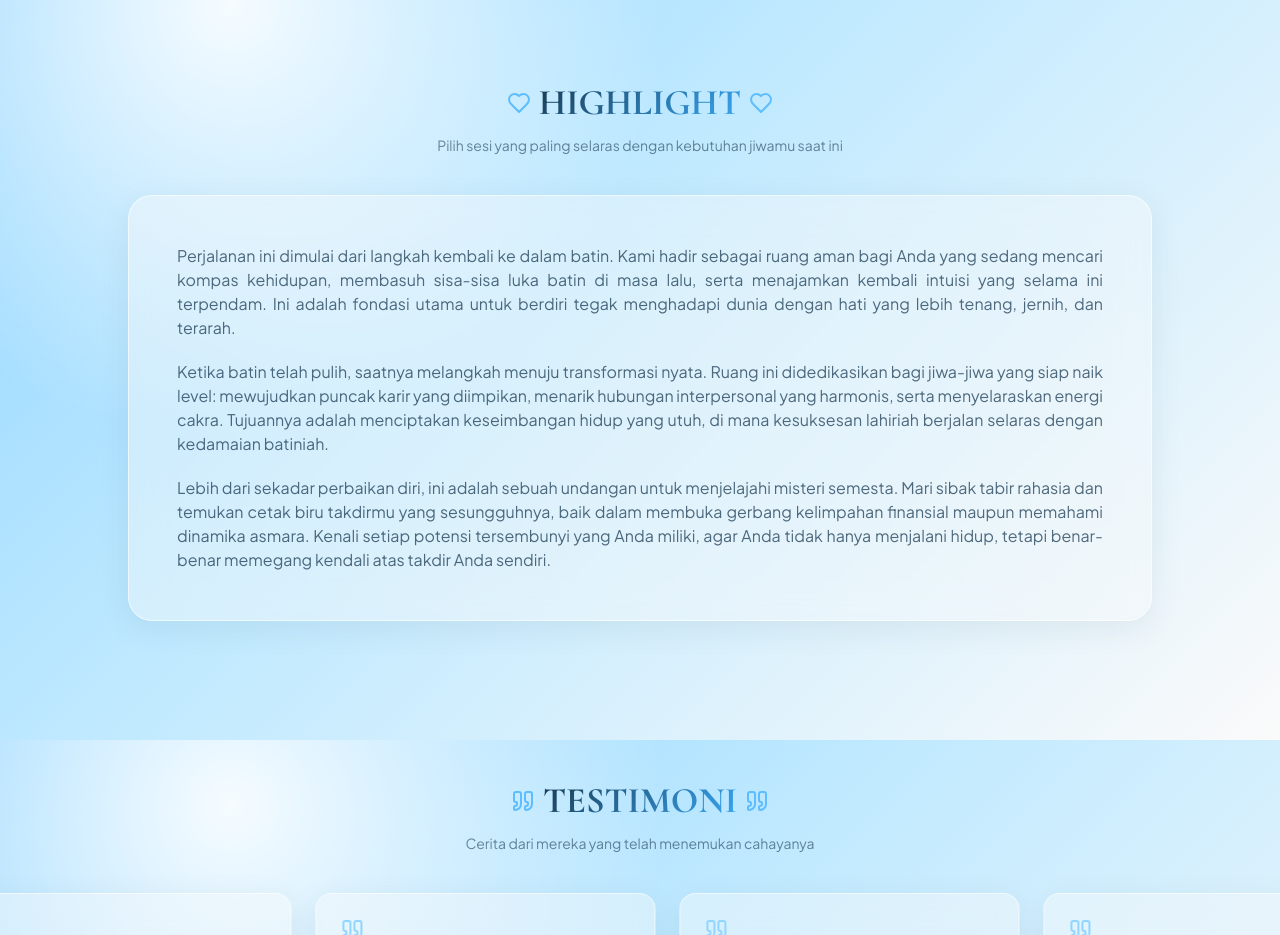
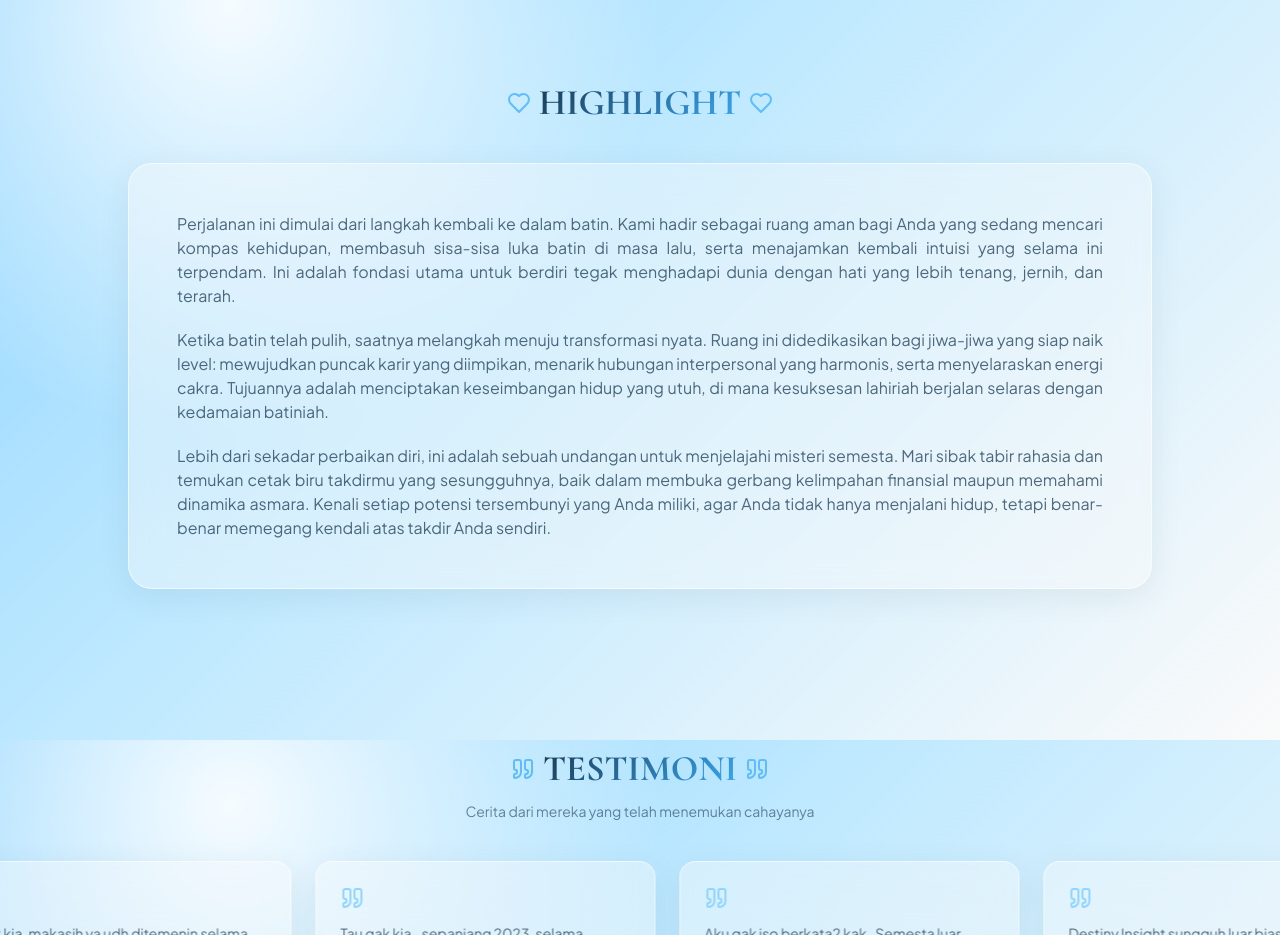
Before and after one commit to 8XPLOIT/kia, a React (Vite) app: page /#/ in a window 1280 px wide. Shown: the part 1660-2595 px from the top of the page. Built offline with nearby package versions, Linux system fonts and the light colour scheme.

Commit message:
Updated Home.tsx

```diff
--- a/src/pages/Home.tsx
+++ b/src/pages/Home.tsx
@@ -193,9 +193,7 @@ ${pesanInput}
               <h2 className="font-display text-3xl sm:text-4xl font-bold gradient-text">HIGHLIGHT</h2>
               <Heart className="w-6 h-6 text-lightblue-400" />
             </div>
-            <p className="font-body text-sm text-nusantara-deep/60 max-w-2xl mx-auto">
-              Pilih sesi yang paling selaras dengan kebutuhan jiwamu saat ini
-            </p>
+
           </div>
           <div className="glass-card p-8 sm:p-12 rounded-3xl">
             <div className="space-y-5 font-body text-sm sm:text-base text-nusantara-deep/75 leading-relaxed text-justify">
```
